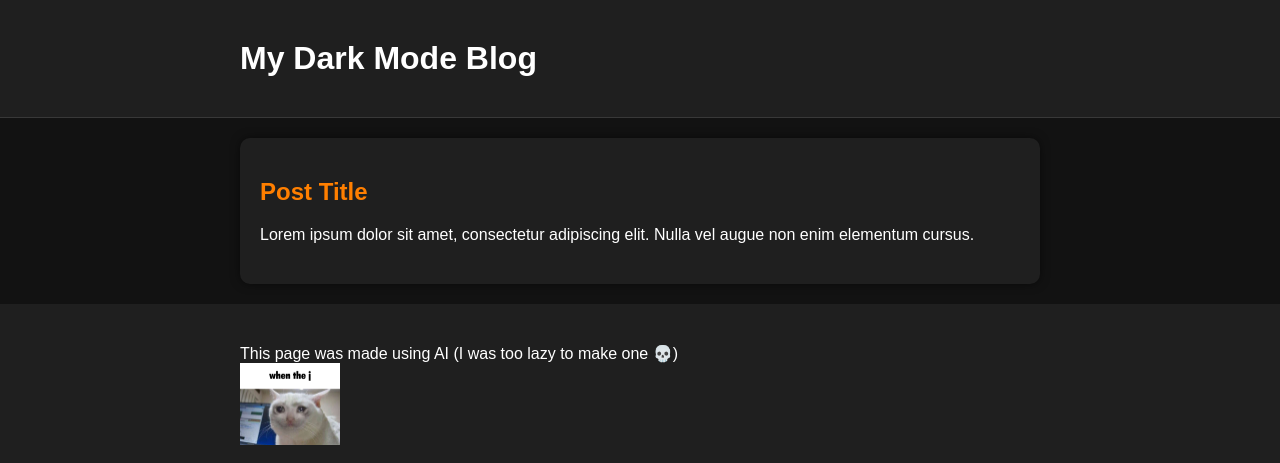
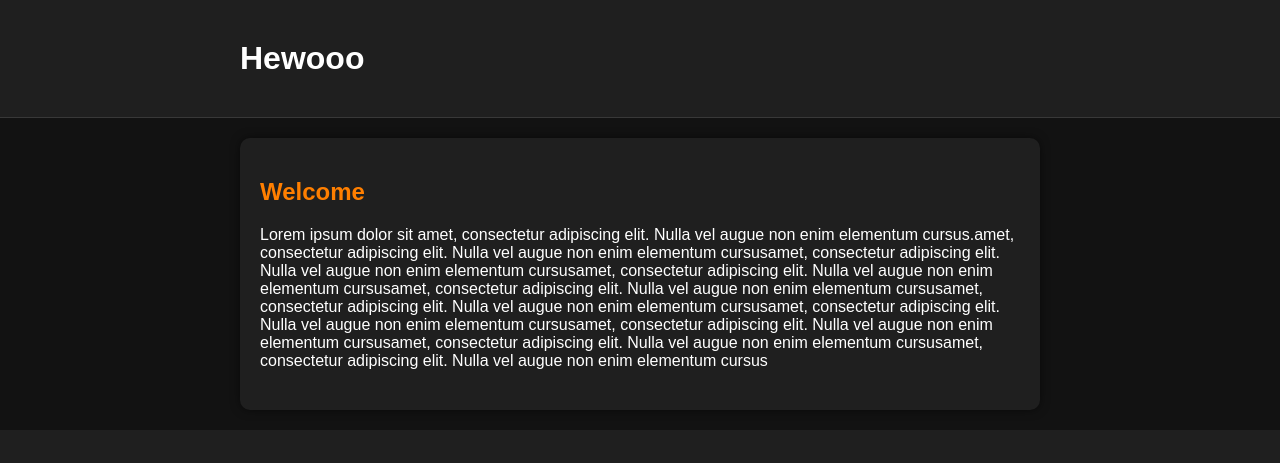
Before and after one commit to ja-287297/hikiliod-main, a plain HTML site: page QY46FFSww9JKxBWGJNyYcf6lscRlrWdwuXkzV4oBt.html in a window 1280 px wide. Shown: the top 463 px of the page. Drawn offline with Linux system fonts and the light colour scheme.

Commit message:
Update QY46FFSww9JKxBWGJNyYcf6lscRlrWdwuXkzV4oBt.html

```diff
--- a/QY46FFSww9JKxBWGJNyYcf6lscRlrWdwuXkzV4oBt.html
+++ b/QY46FFSww9JKxBWGJNyYcf6lscRlrWdwuXkzV4oBt.html
@@ -127,7 +127,7 @@
 <body>
   <header>
     <div class="container">
-      <h1>My Dark Mode Blog</h1>
+      <h1>Hewooo</h1>
     </div>
   </header>
 
@@ -136,8 +136,8 @@
   <div class="container">
     <div class="content-box">
       <article>
-        <h2>Post Title</h2>
-        <p>Lorem ipsum dolor sit amet, consectetur adipiscing elit. Nulla vel augue non enim elementum cursus.</p>
+        <h2>Welcome</h2>
+        <p>Lorem ipsum dolor sit amet, consectetur adipiscing elit. Nulla vel augue non enim elementum cursus.amet, consectetur adipiscing elit. Nulla vel augue non enim elementum cursusamet, consectetur adipiscing elit. Nulla vel augue non enim elementum cursusamet, consectetur adipiscing elit. Nulla vel augue non enim elementum cursusamet, consectetur adipiscing elit. Nulla vel augue non enim elementum cursusamet, consectetur adipiscing elit. Nulla vel augue non enim elementum cursusamet, consectetur adipiscing elit. Nulla vel augue non enim elementum cursusamet, consectetur adipiscing elit. Nulla vel augue non enim elementum cursusamet, consectetur adipiscing elit. Nulla vel augue non enim elementum cursusamet, consectetur adipiscing elit. Nulla vel augue non enim elementum cursus</p>
       </article>
       <!-- More articles can be added here -->
     </div>
```
